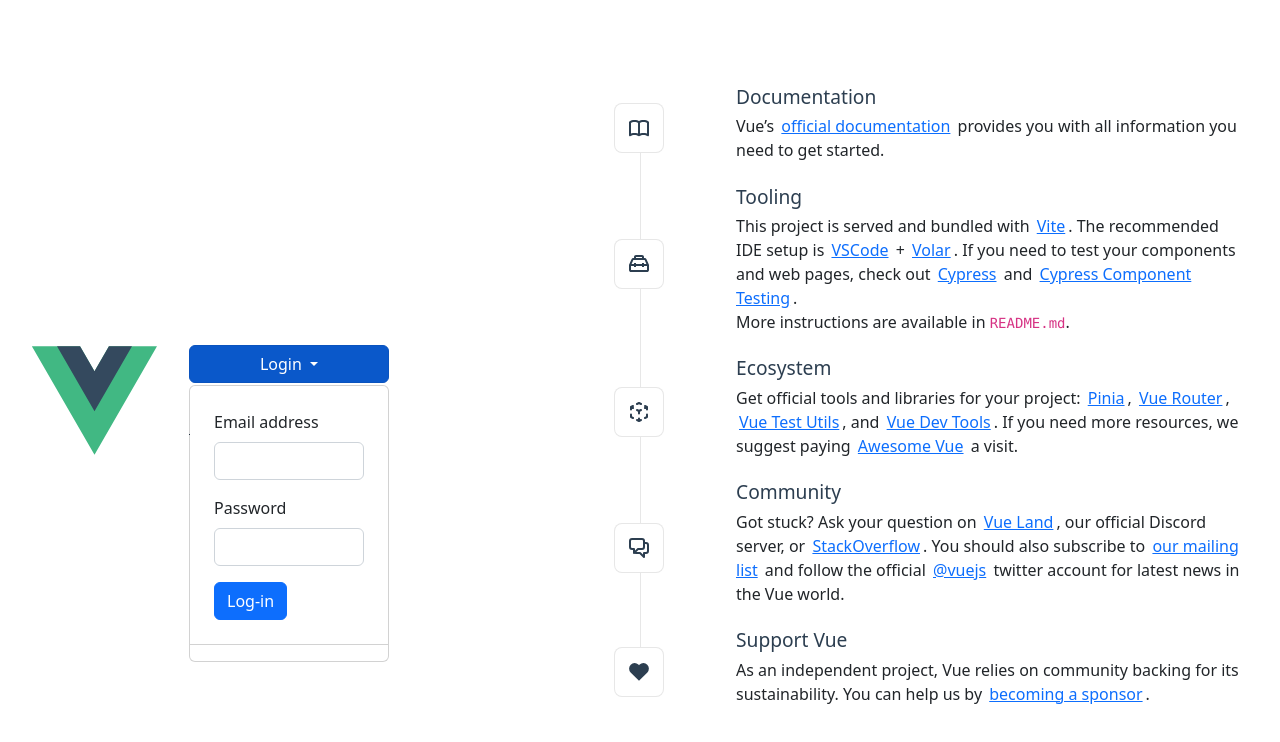
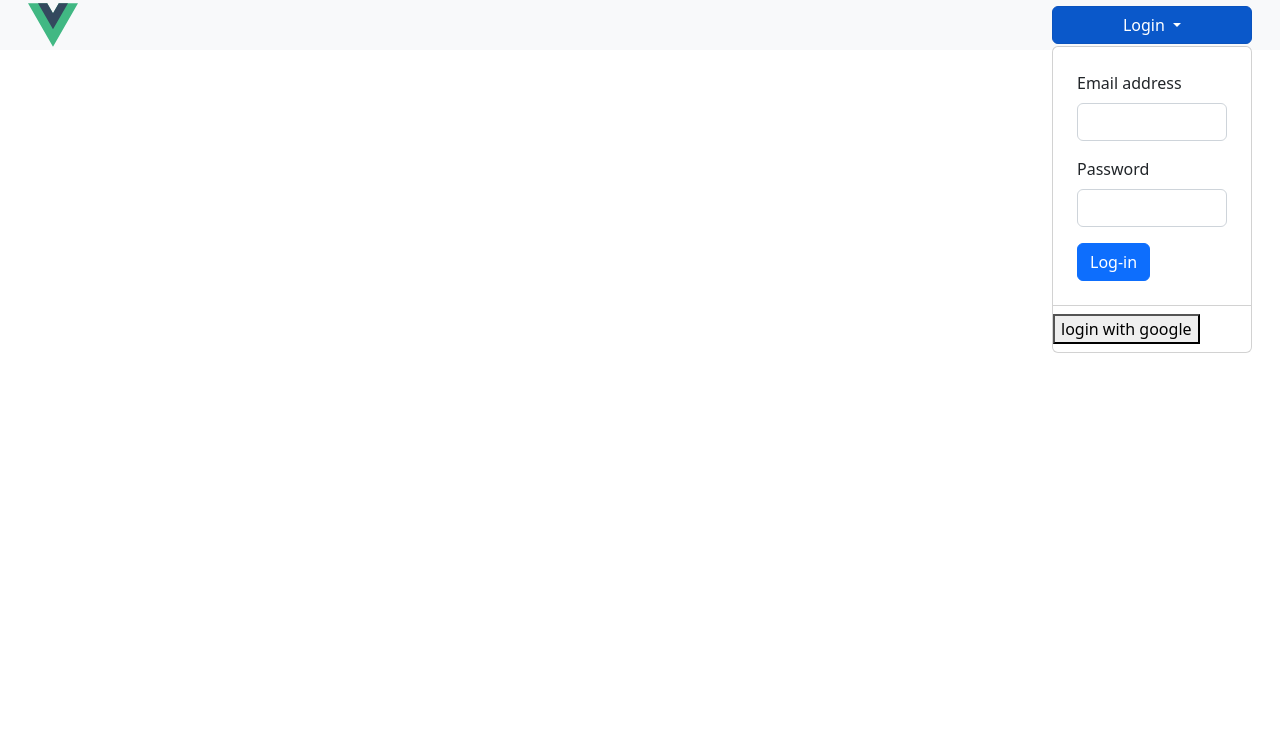
Before and after one commit to yul761/habit-tracker, a Vue app: page / in a window 1280 px wide. Both pictures are taken after a click on the button "Login". Shown: the top 742 px of the page. Built offline with nearby package versions, Linux system fonts and the light colour scheme; no server answers.

Commit message:
chore: Update header component and authentication dropdown

```diff
--- a/src/App.vue
+++ b/src/App.vue
@@ -1,24 +1,26 @@
+<template>
+  <ViewHeader>
+    <template #left>
+      <img alt="Vue logo" class="logo" src="@/assets/logo.svg" width="50" height="50" />
+    </template>
+    <template #right>
+      <LogInDropdown v-if="!isAuthenticated" />
+      <UserProfileHeader v-if="isAuthenticated" />
+    </template>
+  </ViewHeader>
+</template>
+
 <script setup lang="ts">
 import { RouterLink, RouterView } from 'vue-router'
 import LogInDropdown from '@/components/Authentication/LogInDropdown.vue'
+import { useAuthStore } from '@/stores/auth'
+import { computed } from 'vue'
+import UserProfileHeader from '@/components/UserProfile/UserProfileHeader.vue'
+import ViewHeader from '@/components/Header/ViewHeader.vue'
+
+const authStore = useAuthStore()
+const isAuthenticated = computed(() => authStore.isAuthenticated)
 </script>
-
-<template>
-  <header>
-    <img alt="Vue logo" class="logo" src="@/assets/logo.svg" width="125" height="125" />
-
-    <div class="wrapper">
-      <LogInDropdown />
-
-      <nav>
-        <RouterLink to="/">Home</RouterLink>
-        <RouterLink to="/about">About</RouterLink>
-      </nav>
-    </div>
-  </header>
-
-  <RouterView />
-</template>
 
 <style scoped>
 header {
--- a/src/components/Authentication/LogInDropdown.vue
+++ b/src/components/Authentication/LogInDropdown.vue
@@ -16,6 +16,9 @@
         </form>
       </li>
       <li><hr class="dropdown-divider" /></li>
+      <li>
+        <button @click="authStore.googleSignIn()">login with google</button>
+      </li>
     </template>
   </Dropdown>
 </template>
@@ -23,7 +26,7 @@
 <script setup lang="ts">
 import Dropdown from '@/components/Dropdown/ButtonDropdown.vue'
 import { useAuthStore } from '@/stores/auth'
-import { computed, onMounted } from 'vue'
+import { computed, onMounted, watch } from 'vue'
 import { UserProfile, type User } from '@/types/user'
 import { jwtDecode } from 'jwt-decode'
 import googleOneTap from 'google-one-tap'
@@ -31,6 +34,12 @@ import googleOneTap from 'google-one-tap'
 const authStore = useAuthStore()
 
 const isAuthenticated = computed(() => authStore.isAuthenticated)
+const googleIsAuthenticated = computed(() => authStore.googleIsAuthenticated)
+
+watch(isAuthenticated, (isAuthenticated) => {
+  console.log('isAuthenticated', isAuthenticated)
+  console.log(authStore.user)
+})
 </script>
 
 <style scoped>
--- /dev/null
+++ b/src/components/Header/ViewHeader.vue
@@ -0,0 +1,27 @@
+<template>
+  <header class="navbar navbar-expand-lg navbar-light bg-light fixed-top w-100 custom-header">
+    <div class="container-fluid d-flex justify-content-between align-items-center">
+      <div class="navbar-brand">
+        <slot name="left"></slot>
+      </div>
+      <div class="d-flex justify-content-center flex-grow-1">
+        <slot name="middle"></slot>
+      </div>
+      <div class="d-flex">
+        <slot name="right"></slot>
+      </div>
+    </div>
+  </header>
+</template>
+
+<script setup lang="ts">
+// No script needed for this component
+</script>
+
+<style scoped>
+.custom-header {
+  height: 50px;
+  padding: 0.5rem 1rem; /* Adjust padding to make the header smaller */
+  font-size: 0.875rem; /* Optional: Adjust font size if needed */
+}
+</style>
--- /dev/null
+++ b/src/components/UserProfile/UserProfileHeader.vue
@@ -0,0 +1,16 @@
+<template>
+  <div class="d-flex align-items-center">
+    <p class="mb-0 me-2">Welcome, {{ user?.displayName }}</p>
+    <button class="btn btn-outline-secondary btn-sm" @click="signOutUser">Sign out</button>
+  </div>
+</template>
+
+<script setup lang="ts">
+import { useAuthStore } from '@/stores/auth'
+import { computed } from 'vue'
+
+const authStore = useAuthStore()
+
+const user = computed(() => authStore.user)
+const signOutUser = () => authStore.signOutUser()
+</script>
--- a/src/stores/auth.ts
+++ b/src/stores/auth.ts
@@ -1,16 +1,23 @@
 import { defineStore } from 'pinia'
 import { auth } from '@/firebase/firebase.auth'
-import { onAuthStateChanged, signOut } from 'firebase/auth'
-import { type User, UserProfile } from '@/types/user'
+import {
+  onAuthStateChanged,
+  signOut,
+  GoogleAuthProvider,
+  signInWithPopup,
+  type User
+} from 'firebase/auth'
 
 export const useAuthStore = defineStore('auth', {
   state: () => ({
     user: null as User | null,
-    loading: true
+    loading: true,
+    googleIsAuthenticated: false
   }),
   getters: {
     isAuthenticated: (state) => !!state.user,
-    getUser: (state) => state.user
+    getUser: (state) => state.user,
+    IsGoogleAuthenticated: (state) => state.googleIsAuthenticated
   },
   actions: {
     async signOutUser() {
@@ -24,6 +31,12 @@ export const useAuthStore = defineStore('auth', {
     setUser(user: User | null) {
       this.user = user
     },
+    googleSignIn() {
+      const provider = new GoogleAuthProvider()
+      signInWithPopup(auth, provider).then((result) => {
+        this.user = result.user
+      })
+    },
     initializeAuth() {
       onAuthStateChanged(auth, () => {
         this.user = null
```
